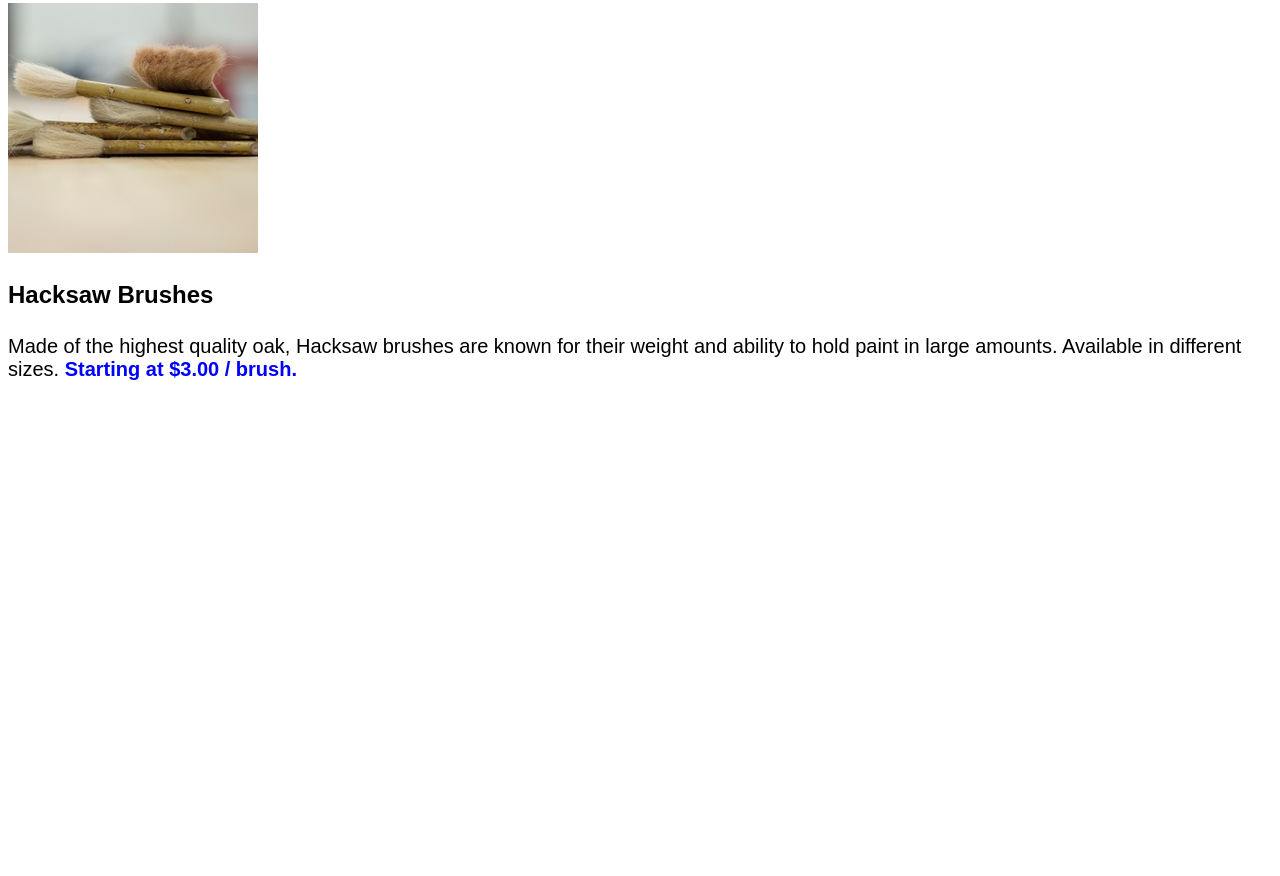
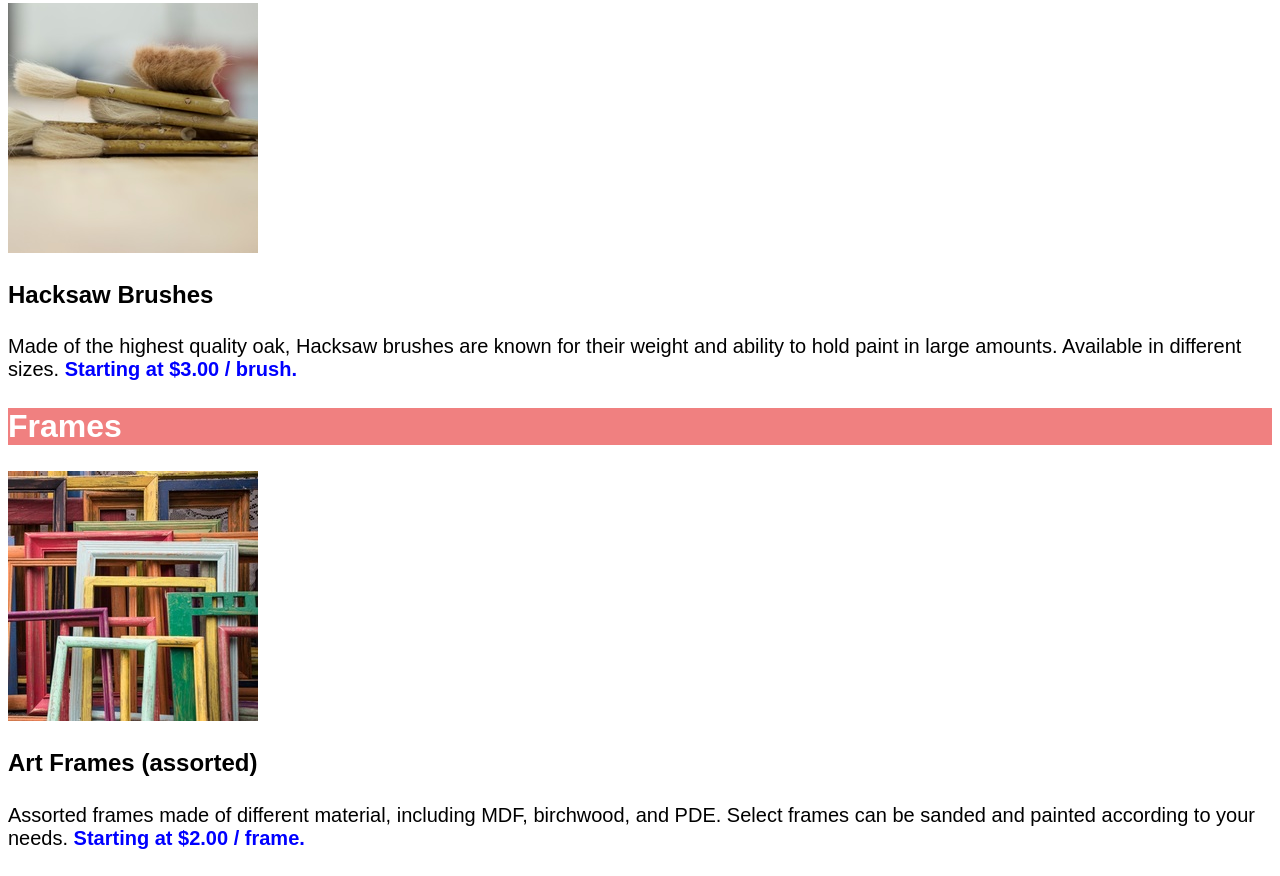
Before and after one commit to KaylaB-cd/DasmotoFeb25, a plain HTML site: page index.html in a window 1280 px wide. Shown: the part 310-1186 px from the top of the page. Before the commit the page ends 800 px from the top, so only its background shows below. Drawn offline with Linux system fonts and the light colour scheme.

Commit message:
art frames section added

```diff
--- a/Resources/CSS/index.css
+++ b/Resources/CSS/index.css
@@ -33,3 +33,11 @@ span {
     color: #fff;
     background-color: mediumspringgreen;
 }
+
+.frames {
+    font-family: Arial, Helvetica, sans-serif;
+    font-size: 32px;
+    font-weight: bold;
+    color: #fff;
+    background-color: lightcoral;
+}
--- a/index.html
+++ b/index.html
@@ -14,6 +14,9 @@
     <img src="./Resources/CSS/hacksaw.jpeg" alt="brushes">
     <h3>Hacksaw Brushes</h3>
     <h4>Made of the highest quality oak, Hacksaw brushes are known for their weight and ability to hold paint in large amounts. Available in different sizes. <span>Starting at $3.00 / brush.</span></h4>
-
+    <h2 class="frames">Frames</h2>
+    <img src="./Resources/CSS/frames.jpeg" alt="Frames">
+    <h3>Art Frames (assorted)</h3>
+    <h4>Assorted frames made of different material, including MDF, birchwood, and PDE. Select frames can be sanded and painted according to your needs. <span>Starting at $2.00 / frame.</span></h4>
 </body>
 </html>
```
